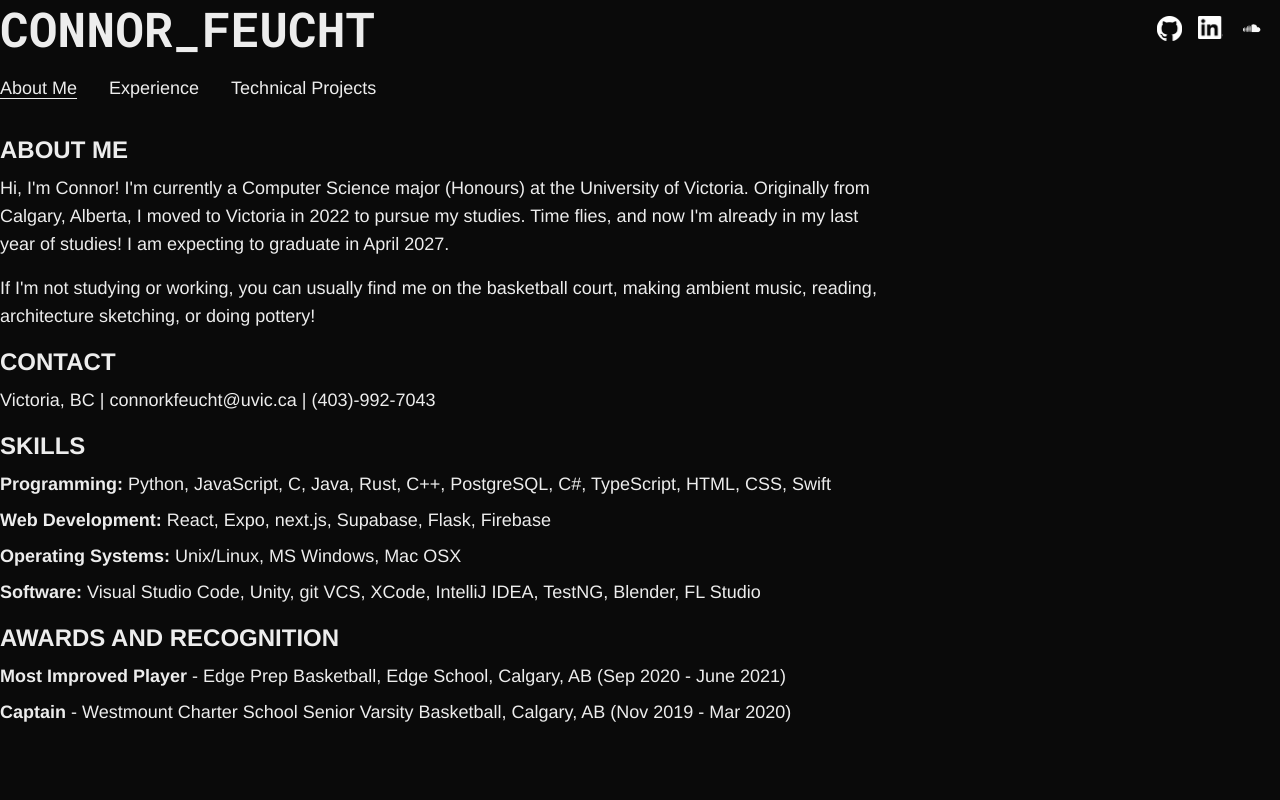
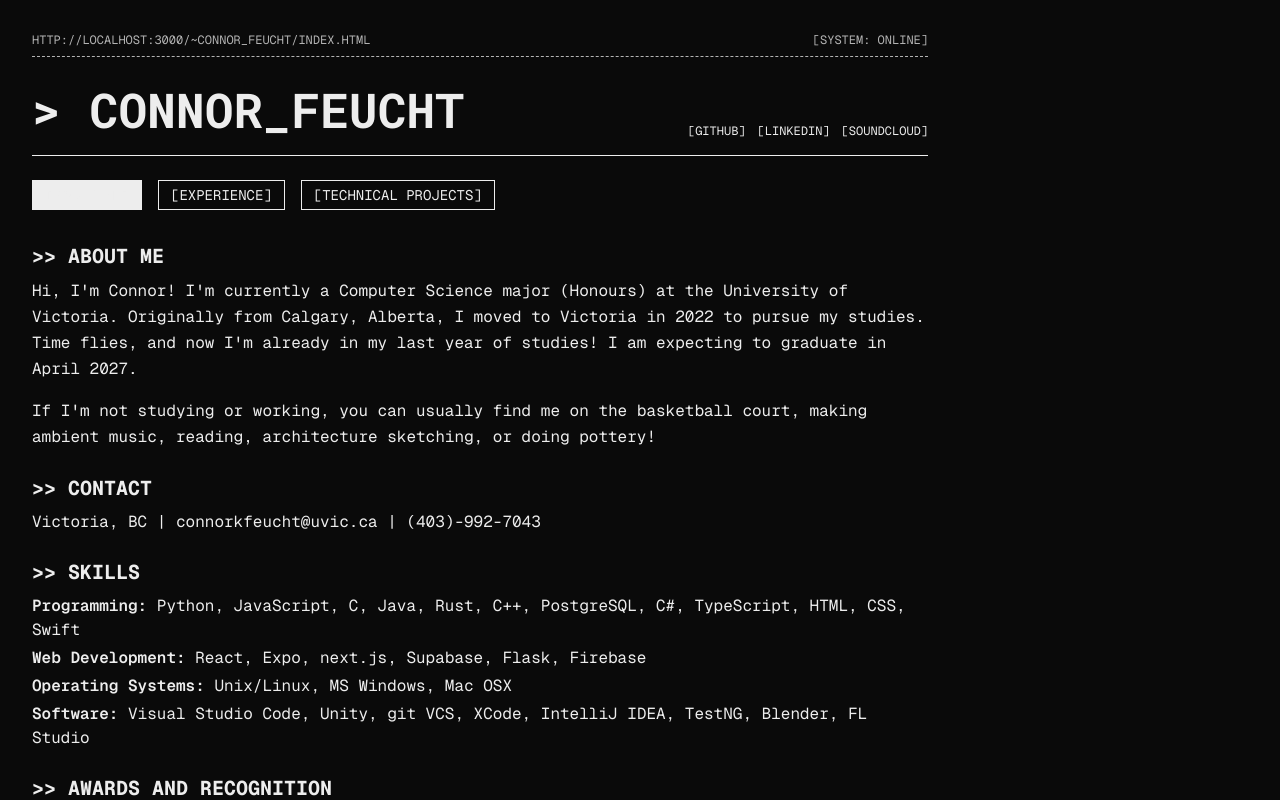
Before and after one commit to connorkfeucht/connor-web, a Next.js app: page /home in a window 1280 px wide. Built offline with nearby package versions, Linux system fonts and the light colour scheme.

Commit message:
stylistic changes

```diff
--- a/app/home/page.tsx
+++ b/app/home/page.tsx
@@ -34,63 +34,56 @@ const HomePageContent = () => {
 
   return (
     <motion.div
-      className="relative h-screen w-full overflow-y-auto"
+      className="relative h-screen w-full overflow-y-auto font-mono p-4 md:p-8"
       initial={{ opacity: 0 }}
       animate={{ opacity: 1 }}
       transition={{ duration: 0.8, ease: "easeOut" }}
     >
-      {/* TODO: FIX DECODE EFFECT HERE W/ USEREF*/}
+      {/* Fake Browser / Path Bar */}
+      {mounted && (
+        <div className="w-full max-w-4xl border-b border-dashed border-current pb-2 mb-6 flex flex-wrap justify-between items-center text-xs opacity-75">
+          <span>HTTP://LOCALHOST:3000/~CONNOR_FEUCHT/INDEX.HTML</span>
+          <span>[SYSTEM: ONLINE]</span>
+        </div>
+      )}
+
       {mounted && (
         <>
-        <div className="w-full max-w-4xl pb-4 px-0 ml-0">
+          <div className="w-full max-w-4xl pb-4 px-0 ml-0 flex justify-between items-end border-b border-current mb-6">
             <h1
-            className="text-left font-bold text-3xl"
+              className="text-left font-bold text-2xl md:text-3xl"
               data-value="CONNOR_FEUCHT"
             >
-            CONNOR_FEUCHT
+              &gt; CONNOR_FEUCHT
             </h1>
-        </div>
 
-        <div className="fixed top-4 right-4 flex space-x-4 z-10">
+            {/* Social Links as Retro Text Badges */}
+            <div className="flex space-x-3 text-xs">
               <a
                 href="https://github.com/connorkfeucht"
                 target="_blank"
                 rel="noopener noreferrer"
-            className="inline-block transition-transform duration-300 hover:scale-105"
+                className="hover:underline"
               >
-            <img
-              src={isDarkMode ? '/GitHub_Invertocat_Dark.png' : '/GitHub_Invertocat_Light.png'}
-              height={25}
-              width={25}
-              alt="GitHub"
-            />
+                [GITHUB]
               </a>
               <a
                 href="https://www.linkedin.com/in/connorkfeucht"
                 target="_blank"
                 rel="noopener noreferrer"
-            className="inline-block transition-transform duration-300 hover:scale-105"
+                className="hover:underline"
               >
-            <img
-              src={isDarkMode ? '/InBug-Black.png' : '/InBug-White.png'}
-              height={25}
-              width={25}
-              alt="LinkedIn"
-            />
+                [LINKEDIN]
               </a>
               <a
                 href="https://soundcloud.com/ckf100"
                 target="_blank"
                 rel="noopener noreferrer"
-            className="inline-block transition-transform duration-300 hover:scale-105"
+                className="hover:underline"
               >
-            <img
-              src={isDarkMode ? '/SoundCloud_Black.png' : '/SoundCloud_White.png'}
-              height={25}
-              width={25}
-              alt="SoundCloud"
-            />
+                [SOUNDCLOUD]
               </a>
+            </div>
           </div>
         </>
       )}
@@ -98,32 +91,38 @@ const HomePageContent = () => {
       {/* Outer Wrapper */}
       <div className="w-full text-left py-0 px-0 ml-0 mr-auto">
 
-        {/* Tab Navigation */}
+        {/* Tab Navigation - Simple Retro Buttons */}
         <div className="w-full max-w-4xl mb-8 px-0 ml-0">
-          <div className="flex gap-8 justify-start">
+          <div className="flex flex-wrap gap-4 justify-start">
             <button
               onClick={() => setActiveTab('about')}
-              className={`text-lg transition-all duration-300 hover:scale-105 cursor-pointer ${
-                activeTab === 'about' ? 'underline underline-offset-4' : ''
+              className={`px-3 py-1 text-sm border border-current cursor-pointer transition-none ${
+                activeTab === 'about'
+                  ? 'bg-current text-invert font-bold'
+                  : 'bg-transparent hover:bg-current hover:text-invert'
               }`}
             >
-              About Me
+              [ABOUT ME]
             </button>
             <button
               onClick={() => setActiveTab('experience')}
-              className={`text-lg transition-all duration-300 hover:scale-105 cursor-pointer ${
-                activeTab === 'experience' ? 'underline underline-offset-4' : ''
+              className={`px-3 py-1 text-sm border border-current cursor-pointer transition-none ${
+                activeTab === 'experience'
+                  ? 'bg-current text-invert font-bold'
+                  : 'bg-transparent hover:bg-current hover:text-invert'
               }`}
             >
-              Experience
+              [EXPERIENCE]
             </button>
             <button
               onClick={() => setActiveTab('projects')}
-              className={`text-lg transition-all duration-300 hover:scale-105 cursor-pointer ${
-                activeTab === 'projects' ? 'underline underline-offset-4' : ''
+              className={`px-3 py-1 text-sm border border-current cursor-pointer transition-none ${
+                activeTab === 'projects'
+                  ? 'bg-current text-invert font-bold'
+                  : 'bg-transparent hover:bg-current hover:text-invert'
               }`}
             >
-              Technical Projects
+              [TECHNICAL PROJECTS]
             </button>
           </div>
         </div>
@@ -132,44 +131,44 @@ const HomePageContent = () => {
           {/* About Me Tab */}
           {activeTab === 'about' && (
             <>
-              <h2 className="text-2xl text-left font-bold mb-2">ABOUT ME</h2>
-              <p className="text-lg mb-4">
+              <h2 className="text-xl text-left font-bold mb-2">&gt;&gt; ABOUT ME</h2>
+              <p className="text-base mb-4 leading-relaxed">
                 Hi, I'm Connor! I'm currently a Computer Science major (Honours) at the University of Victoria.
                 Originally from Calgary, Alberta, I moved to Victoria in 2022 to pursue my studies.
                 Time flies, and now I'm already in my last year of studies! I am expecting to graduate in April 2027.
               </p>
-              <p className="text-lg mb-4">
+              <p className="text-base mb-4 leading-relaxed">
                 If I'm not studying or working, you can usually find me on the basketball court, making ambient music, reading, architecture sketching, or doing pottery!
               </p>
 
-              <h2 className="text-2xl text-left font-bold mb-2">CONTACT</h2>
-              <p className="text-lg mb-4">
+              <h2 className="text-xl text-left font-bold mb-2 mt-6">&gt;&gt; CONTACT</h2>
+              <p className="text-base mb-4">
                 Victoria, BC | connorkfeucht@uvic.ca | (403)-992-7043
               </p>
 
-              <h2 className="text-2xl text-left font-bold mb-2">SKILLS</h2>
-              <div className="text-lg mb-4">
-                <p className="mb-2">
+              <h2 className="text-xl text-left font-bold mb-2 mt-6">&gt;&gt; SKILLS</h2>
+              <div className="text-base mb-4 space-y-1">
+                <p>
                   <span className="font-semibold">Programming:</span> Python, JavaScript, C, Java, Rust, C++, PostgreSQL, C#, TypeScript, HTML, CSS, Swift
                 </p>
-                <p className="mb-2">
+                <p>
                   <span className="font-semibold">Web Development:</span> React, Expo, next.js, Supabase, Flask, Firebase
                 </p>
-                <p className="mb-2">
+                <p>
                   <span className="font-semibold">Operating Systems:</span> Unix/Linux, MS Windows, Mac OSX
                 </p>
-                <p className="mb-2">
+                <p>
                   <span className="font-semibold">Software:</span> Visual Studio Code, Unity, git VCS, XCode, IntelliJ IDEA, TestNG, Blender, FL Studio
                 </p>
               </div>
 
-              <h2 className="text-2xl text-left font-bold mb-2">AWARDS AND RECOGNITION</h2>
-              <div className="text-lg mb-4">
-                <p className="mb-2">
-                  <span className="font-semibold">Most Improved Player</span> - Edge Prep Basketball, Edge School, Calgary, AB (Sep 2020 - June 2021)
+              <h2 className="text-xl text-left font-bold mb-2 mt-6">&gt;&gt; AWARDS AND RECOGNITION</h2>
+              <div className="text-base mb-4 space-y-1">
+                <p>
+                  - <span className="font-semibold">Most Improved Player:</span> Edge Prep Basketball, Edge School, Calgary, AB (Sep 2020 - June 2021)
                 </p>
-                <p className="mb-2">
-                  <span className="font-semibold">Captain</span> - Westmount Charter School Senior Varsity Basketball, Calgary, AB (Nov 2019 - Mar 2020)
+                <p>
+                  - <span className="font-semibold">Captain:</span> Westmount Charter School Senior Varsity Basketball, Calgary, AB (Nov 2019 - Mar 2020)
                 </p>
               </div>
             </>
@@ -178,9 +177,10 @@ const HomePageContent = () => {
           {/* Experience Tab */}
           {activeTab === 'experience' && (
             <>
-              <h2 className="text-2xl text-left font-bold mb-2">EXPERIENCE</h2>
-              <h3 className="text-lg text-left font-bold">APPLICATION ENGINEER, BOOMBASTIK LABS INC.</h3>
-              <p className="text-lg mb-4">
+              <h2 className="text-xl text-left font-bold mb-4">&gt;&gt; EXPERIENCE</h2>
+
+              <h3 className="text-base text-left font-bold">&gt; APPLICATION ENGINEER, BOOMBASTIK LABS INC.</h3>
+              <p className="text-base mb-4 leading-relaxed">
                 During the 2025/2026 School year, I was working as an Application Engineer at Boombastik Labs Inc.
                 In this role, I designed and developed an ERP web application for a multi-million dollar client company.
                 I implemented robust frontend and backend features using React, TACTIC, Flask, and PostgreSQL, while collaborating
@@ -188,15 +188,15 @@ const HomePageContent = () => {
                 work on my software engineering skills, while sharpening my time management, communication, and teamwork abilities.
               </p>
 
-              <h3 className="text-lg text-left font-bold">HELP DESK ANALYST, UNIVERSITY OF VICTORIA</h3>
-              <p className="text-lg mb-4">
+              <h3 className="text-base text-left font-bold">&gt; HELP DESK ANALYST, UNIVERSITY OF VICTORIA</h3>
+              <p className="text-base mb-4 leading-relaxed">
                 During the Fall 2024 semester, I completed my first co-op as a Help Desk Analyst at UVic Systems.
                 This role provided me with invaluable experience in troubleshooting a wide range of technical issues
                 faced by students and staff. Additionally, I contributed by writing test scripts for a Java web application under the guidance of my mentor.
               </p>
 
-              <h3 className="text-lg text-left font-bold">RESEARCH ASSISTANT</h3>
-              <p className="text-lg mb-4">
+              <h3 className="text-base text-left font-bold">&gt; RESEARCH ASSISTANT</h3>
+              <p className="text-base mb-4 leading-relaxed">
                 From May - August 2025, I was working as a Research Assistant to Dr. Teseo Schneider in the Department of Computer Science at the University of Victoria.
                 I built a Python program to render .hdf5 3D models into RGB and depth images for training neural networks.
                 Additionally, I utilized Blender to render images of .ply point clouds for neural network training. It was an amazing first research
@@ -208,37 +208,37 @@ const HomePageContent = () => {
           {/* Technical Projects Tab */}
           {activeTab === 'projects' && (
             <>
-              <h2 className="text-2xl text-left font-bold mb-2">TECHNICAL PROJECTS</h2>
+              <h2 className="text-xl text-left font-bold mb-4">&gt;&gt; TECHNICAL PROJECTS</h2>
 
-              <h3 className="text-lg text-left font-bold">SAMPULL</h3>
-              <p className="text-lg mb-4">
+              <h3 className="text-base text-left font-bold">&gt; SAMPULL</h3>
+              <p className="text-base mb-4 leading-relaxed">
                 Sampull is a project that I started with a few of my university friends in May 2026. The goal of the application is allow amateur music
                 producers to discover songs to sample with the help of AI. The user enters a prompt describing a song that they would like to hear, and sampull
                 finds a song that fits the users description.
               </p>
 
-              <h3 className="text-lg text-left font-bold">SESHN</h3>
-              <p className="text-lg mb-4">
+              <h3 className="text-base text-left font-bold">&gt; SESHN</h3>
+              <p className="text-base mb-4 leading-relaxed">
                 Seshn is a small app which aims to help students track their study sessions, and allows them to share those study sessions with their peers.
                 The original inspiration for this app was to combine the pomodoro style of studying with the popular running app Strava, in order to create a
                 platform for students to get statistics about their study sessions, but also to encourage and promote studying through interactions with peers online.
               </p>
-              <p className="text-lg mb-4">
+              <p className="text-base mb-4 leading-relaxed">
                 The app was created using React Native, Expo, Typescript, and Supabase, and features a fully implemented friend system, posting and liking system, and activity
                 creation system, where users can add a title, description, and other things to each study session.
               </p>
 
-              <h3 className="text-lg text-left font-bold">ROBO RAMPAGE</h3>
-              <p className="text-lg mb-4">
+              <h3 className="text-base text-left font-bold">&gt; ROBO RAMPAGE</h3>
+              <p className="text-base mb-4 leading-relaxed">
                 Robo Rampage is a 2D platformer game that I created in 2023. It was developed in Unity with C#. This was one of my favourite projects that I've worked on because
                 of the steep but satisfying learning curve for learning Unity. Since being a game developer is pretty high on my list of possible careers, I am planning on creating
                 more video games in the near future, but I'd like to find an idea which I think is fun and unique before I commit to making another one.
               </p>
-              <p className="text-lg mb-4">
+              <p className="text-base mb-4 leading-relaxed">
                 One of the best parts about this project was being able to create all of the in game assets myself, since it allowed me more creative freedom then any other
                 technical project I've done. Below is a short demo video of the gameplay.
               </p>
-              <div className="flex justify-start my-8">
+              <div className="flex justify-start my-6 border border-current p-1 w-fit">
                 <iframe
                   width="560"
                   height="315"
@@ -249,22 +249,24 @@ const HomePageContent = () => {
                   allowFullScreen
                 ></iframe>
               </div>
-              <h3 className="text-lg text-left font-bold">NOTENUDGE</h3>
-              <p className="text-lg mb-4">
+
+              <h3 className="text-base text-left font-bold">&gt; NOTENUDGE</h3>
+              <p className="text-base mb-4 leading-relaxed">
                   NoteNudge is a passion project that leverages AI technology to assist students in studying more effectively for their classes.
               </p>
-              <p className="text-lg mb-4">
+              <p className="text-base mb-4 leading-relaxed">
                   I contributed to the development of the front end of the website using React and Next.js.
                   My responsibilities included organizing and coding the user interface.
                   This experience was highly rewarding and significantly improved my teamwork and programming skills.
               </p>
-              <h3 className="text-lg text-left font-bold">PICIT</h3>
-              <p className="text-lg mb-4">
+
+              <h3 className="text-base text-left font-bold">&gt; PICIT</h3>
+              <p className="text-base mb-4 leading-relaxed">
                 PicIt is an iOS application that my friend and I launched in the Fall of 2024.
                 It is a social media platform designed to bring people together by encouraging users
                 to recreate photos from their camera roll daily and share them with their friends.
               </p>
-              <p className="text-lg mb-4">
+              <p className="text-base mb-4 leading-relaxed">
                 Developed the front end of the iOS application using Xcode, Swift, and SwiftUI.
                 My responsibilities included designing, organizing, and programming the user interface of the application.
               </p>
```
Lines whose indentation alone changed are shown as unchanged.
